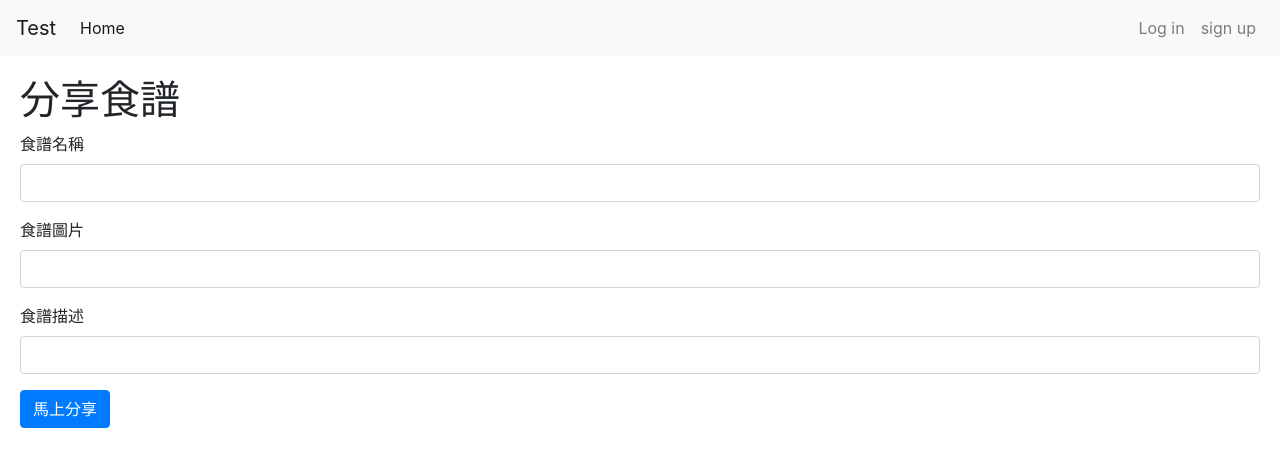
After one commit to gh286991/recipe-share, a Django app: page /recipe in a window 1280 px wide. The commit adds this page. Shown: the top 467 px of the page. Run offline with Django 3.2, Linux system fonts and the light colour scheme; some libraries are stand-ins or nearby versions.

Commit message:
share recipe

```diff
--- a/recipe/urls.py
+++ b/recipe/urls.py
@@ -17,6 +17,7 @@ from django.contrib import admin
 from django.urls import path
 from django.urls import re_path
 from mainapp.views import get_index, get_add, get_index, get_signup, get_login, post_logout, post_login, post_signup
+from recipes.views import get_recipe, post_create_recipe
 
 urlpatterns = [
     path('admin/', admin.site.urls),
@@ -27,6 +28,9 @@ urlpatterns = [
     path('login', get_login),
     path('login/log', post_login),
     path('logout', post_logout),
-    path('signup/sign_up', post_signup)
+    path('signup/sign_up', post_signup),
+    path('recipe', get_recipe),
+    path('recipe/create', post_create_recipe),
+
 
 ]
--- a/recipes/views.py
+++ b/recipes/views.py
@@ -1,3 +1,28 @@
-from django.shortcuts import render
+from django.shortcuts import render, redirect
+from .models import Recipe
+from django import forms
 
 # Create your views here.
+
+
+class RecipeForm(forms.ModelForm):
+    class Meta:
+        model = Recipe
+        fields = ['title', 'image_path', 'description']
+
+
+def get_recipe(request):
+    "Get recipe page"
+    return render(request, 'recipe.html')
+
+
+def post_create_recipe(request):
+    if request.method == 'POST':
+        form = RecipeForm(request.POST)
+
+        if form.is_valid():
+            form.save()
+            # print('新增的recipe: ' + new_recipe)
+            return redirect('/index')
+        else:
+            return redirect('/recipe')
--- a/templates/default/nav.html
+++ b/templates/default/nav.html
@@ -16,6 +16,9 @@
             {% if user.is_authenticated %}
                 <li class="nav-item">
                     <a class="nav-link" href="login"> HI~~ {{user.username}}</a>
+                </li>
+                <li class="nav-item">
+                    <a class="nav-link " href="recipe" tabindex="-1" aria-disabled="true">Share recipe</a>
                 </li>
                 <li class="nav-item">
                     <a class="nav-link " href="logout" tabindex="-1" aria-disabled="true">Log out</a>
--- /dev/null
+++ b/templates/recipe.html
@@ -0,0 +1,42 @@
+{% load static %}
+<!DOCTYPE html>
+<html>
+<head>
+    <meta charset='utf-8'>
+    <meta http-equiv='X-UA-Compatible' content='IE=edge'>
+    <title>Page Title</title>
+    <meta name='viewport' content='width=device-width, initial-scale=1'>
+    <link rel='stylesheet' type='text/css' media='screen' href='main.css'>
+    <link rel="stylesheet" href="https://stackpath.bootstrapcdn.com/bootstrap/4.3.1/css/bootstrap.min.css" integrity="sha384-ggOyR0iXCbMQv3Xipma34MD+dH/1fQ784/j6cY/iJTQUOhcWr7x9JvoRxT2MZw1T" crossorigin="anonymous">
+    <script src='main.js'></script>
+    <script src="https://code.jquery.com/jquery-3.3.1.slim.min.js" integrity="sha384-q8i/X+965DzO0rT7abK41JStQIAqVgRVzpbzo5smXKp4YfRvH+8abtTE1Pi6jizo" crossorigin="anonymous"></script>
+    <script src="https://cdnjs.cloudflare.com/ajax/libs/popper.js/1.14.7/umd/popper.min.js" integrity="sha384-UO2eT0CpHqdSJQ6hJty5KVphtPhzWj9WO1clHTMGa3JDZwrnQq4sF86dIHNDz0W1" crossorigin="anonymous"></script>
+    <script src="https://stackpath.bootstrapcdn.com/bootstrap/4.3.1/js/bootstrap.min.js" integrity="sha384-JjSmVgyd0p3pXB1rRibZUAYoIIy6OrQ6VrjIEaFf/nJGzIxFDsf4x0xIM+B07jRM" crossorigin="anonymous"></script>
+</head>
+<body>
+
+    {% include "default/nav.html" %}
+    <div style = "margin:20px ">
+        <div>
+            <h1>分享食譜</h1>
+        </div>
+
+        <form method = "POST" action = "/recipe/create">
+            <div class="form-group">
+                <label for="exampleInputEmail1">食譜名稱</label>
+                <input  name="title" type="text" class="form-control" >
+            </div>
+            <div class="form-group">
+                <label for="exampleInputPassword1">食譜圖片</label>
+                <input  name="image_path"  class="form-control">
+            </div>
+                <div class="form-group">
+                <label for="exampleInputPassword1">食譜描述</label>
+                <input  name="description"  class="form-control" >
+            </div>
+            {% csrf_token %}
+            <button type="submit" class="btn btn-primary">馬上分享</button>
+        </form>
+   </div>
+</body>
+</html>
```
Also changed, not shown: mainapp/views.py (+0 -7 lines).
